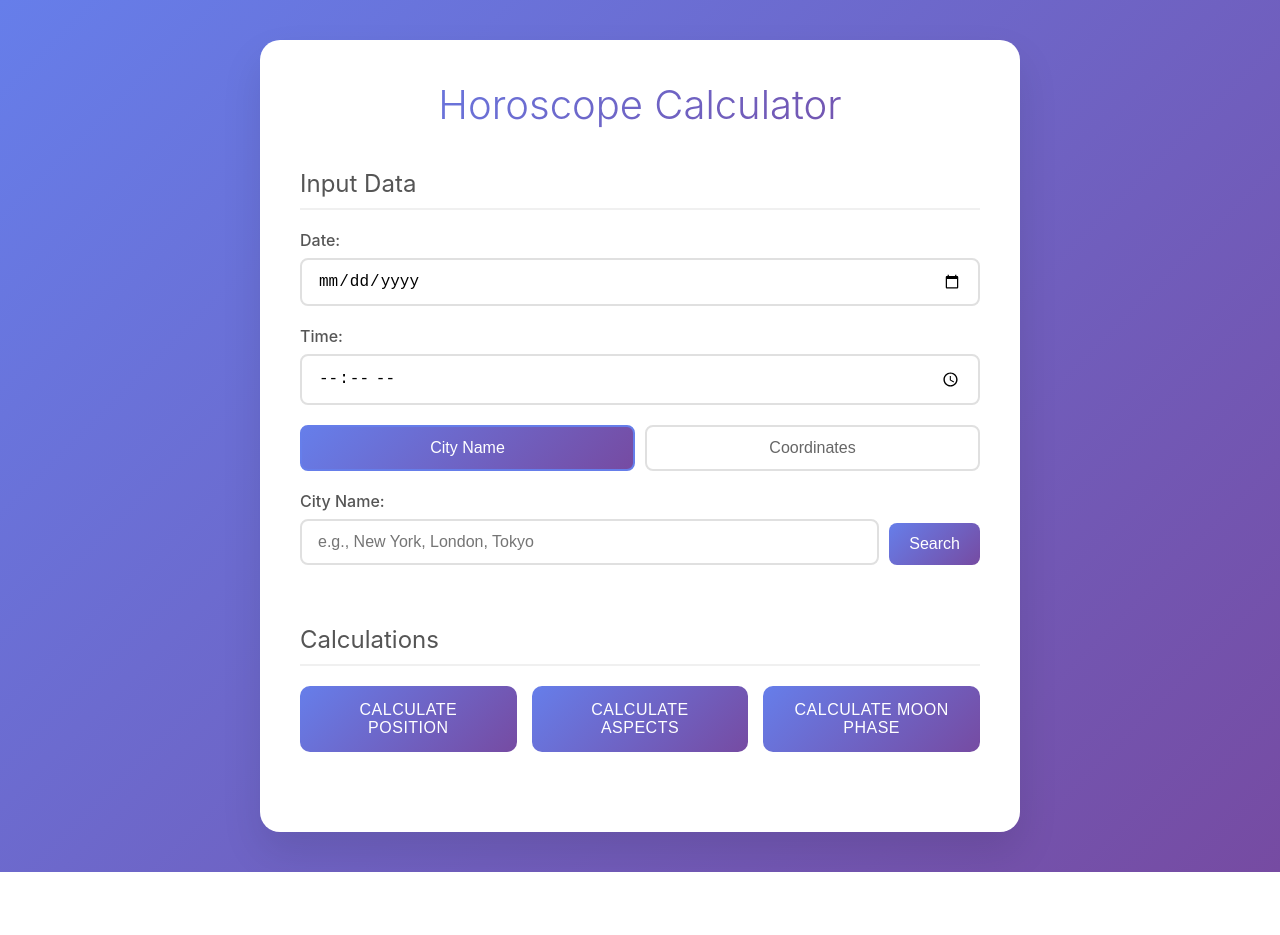
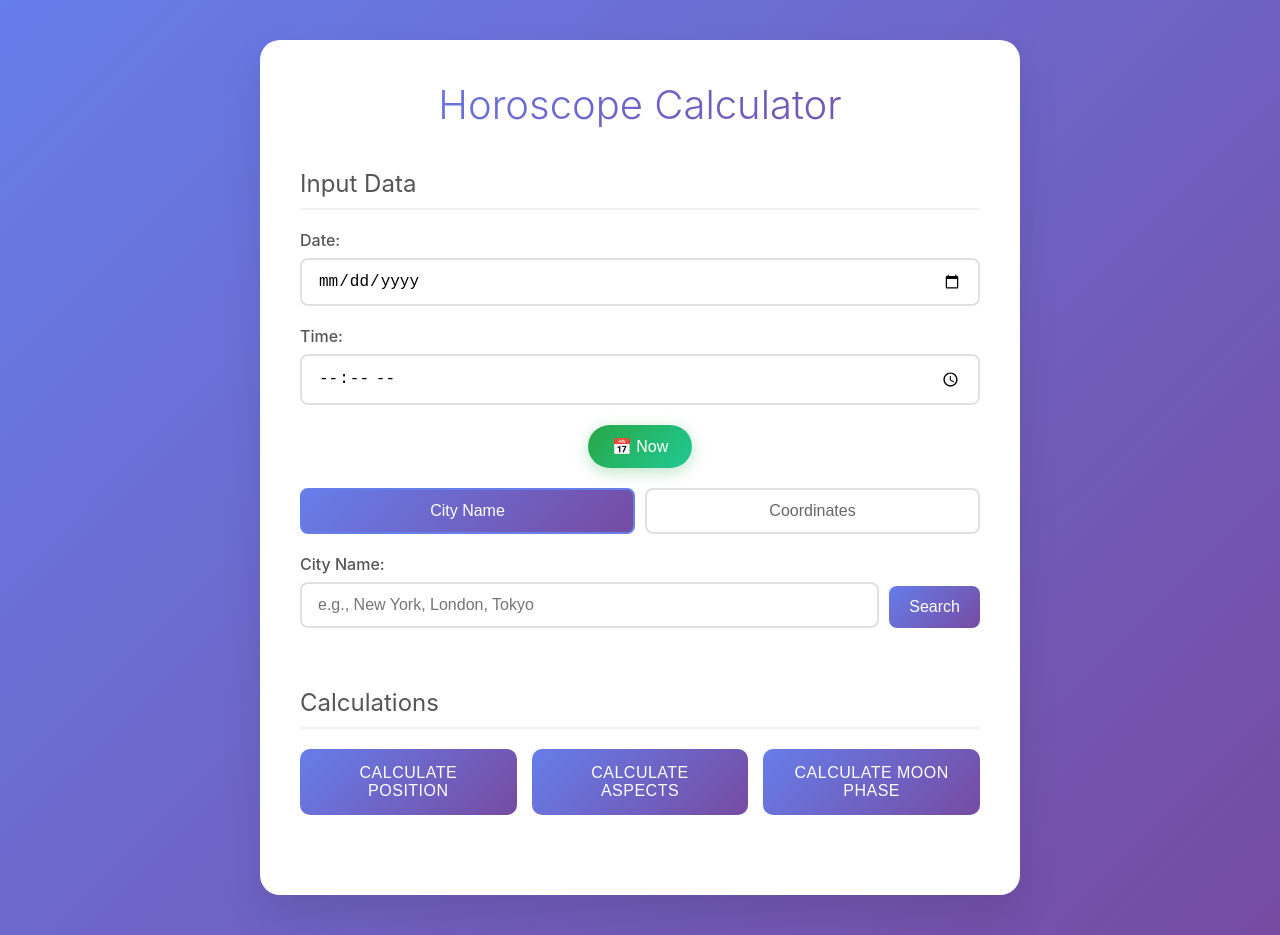
Before and after one commit to davethebrave16/horoscope-frontend, a React (Create React App) app: page / in a window 1280 px wide. Before the commit the page ends 872 px from the top, so only its background shows below. Built offline with nearby package versions, Linux system fonts and the light colour scheme; the HTML template or start-up script is replaced by a standard one.

Commit message:
added now button

```diff
--- a/src/App.css
+++ b/src/App.css
@@ -61,6 +61,37 @@ h2 {
   outline: none;
   border-color: #667eea;
   box-shadow: 0 0 0 3px rgba(102, 126, 234, 0.1);
+}
+
+.now-button-container {
+  display: flex;
+  justify-content: center;
+  margin: 20px 0;
+}
+
+.now-button {
+  background: linear-gradient(135deg, #28a745 0%, #20c997 100%);
+  color: white;
+  border: none;
+  padding: 12px 24px;
+  border-radius: 25px;
+  font-size: 16px;
+  font-weight: 500;
+  cursor: pointer;
+  transition: all 0.3s ease;
+  display: flex;
+  align-items: center;
+  gap: 8px;
+  box-shadow: 0 4px 15px rgba(40, 167, 69, 0.3);
+}
+
+.now-button:hover {
+  transform: translateY(-2px);
+  box-shadow: 0 6px 20px rgba(40, 167, 69, 0.4);
+}
+
+.now-button:active {
+  transform: translateY(0);
 }
 
 .location-section {
--- a/src/App.js
+++ b/src/App.js
@@ -78,6 +78,18 @@ function App() {
     } else {
       setFormData(prev => ({ ...prev, latitude: '', longitude: '' }));
     }
+  };
+
+  const fillCurrentDateTime = () => {
+    const now = new Date();
+    const dateString = now.toISOString().split('T')[0]; // YYYY-MM-DD format
+    const timeString = now.toTimeString().split(' ')[0].substring(0, 5); // HH:MM format
+
+    setFormData(prev => ({
+      ...prev,
+      date: dateString,
+      time: timeString
+    }));
   };
 
   const renderModalContent = () => {
@@ -409,6 +421,16 @@ function App() {
             />
           </div>
 
+          <div className="now-button-container">
+            <button
+              type="button"
+              className="now-button"
+              onClick={fillCurrentDateTime}
+            >
+              📅 Now
+            </button>
+          </div>
+
           <div className="location-section">
             <div className="input-mode-selector">
               <button
```
